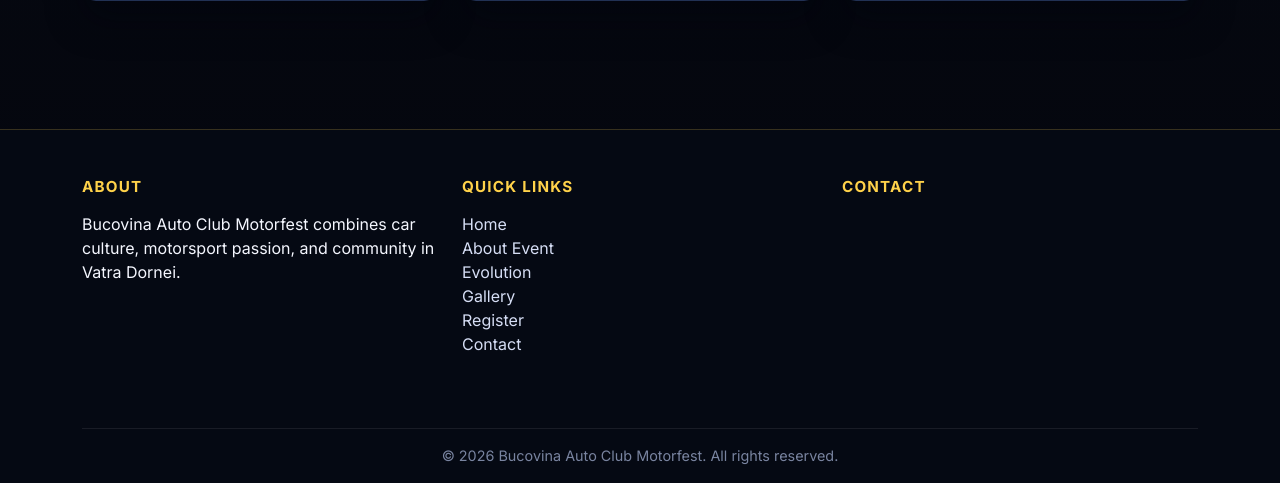
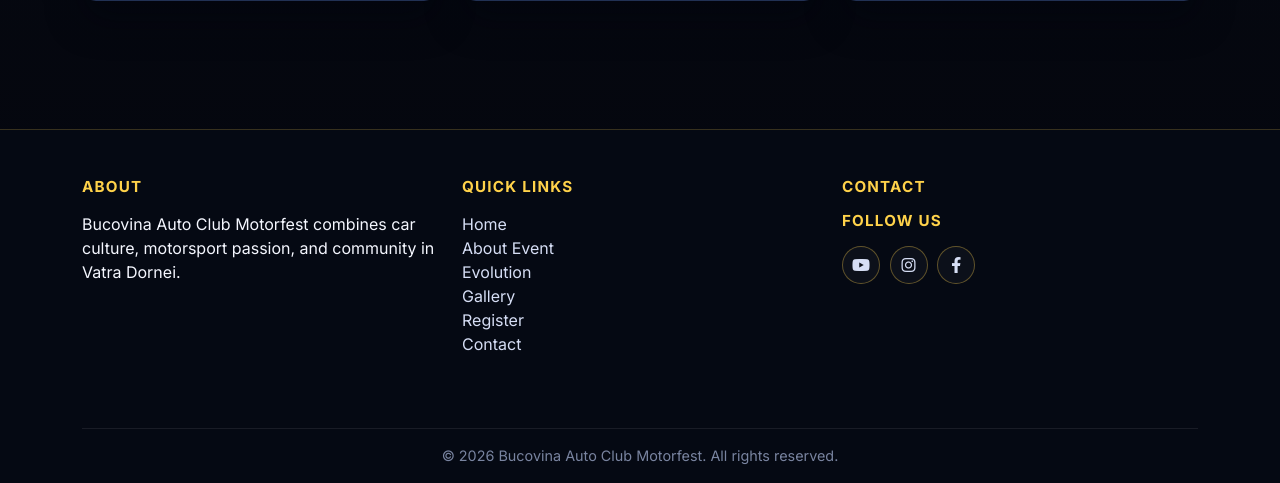
Before and after one commit to adynetro/bacmotorfest, a Django app: page /about/ in a window 1280 px wide. Shown: the part 1502-1985 px from the top of the page. Run offline with Django 5.2, Linux system fonts and the light colour scheme; data that the repository does not hold is empty.

Commit message:
Add social media icons and links in footer
- Add YouTube, Instagram, and Facebook icon links
- Style circular social icon buttons to match site theme
- Open social links in new tabs with secure rel attrs

Co-authored-by: Copilot <223556219+Copilot@users.noreply.github.com>

```diff
--- a/core/templates/base.html
+++ b/core/templates/base.html
@@ -246,6 +246,32 @@
             color: var(--brand);
         }
 
+        .social-links {
+            display: flex;
+            gap: 0.6rem;
+            margin-top: 0.8rem;
+        }
+
+        .social-link {
+            width: 38px;
+            height: 38px;
+            border-radius: 50%;
+            display: inline-flex;
+            align-items: center;
+            justify-content: center;
+            border: 1px solid rgba(255, 210, 74, 0.35);
+            background: rgba(255, 255, 255, 0.03);
+            color: #d6def5;
+            transition: all 0.2s ease;
+        }
+
+        .social-link:hover {
+            color: #111;
+            background: var(--brand);
+            border-color: var(--brand);
+            transform: translateY(-1px);
+        }
+
         .footer-bottom {
             color: #7984a0;
             text-align: center;
@@ -316,6 +342,18 @@
                         <p>Email: <a href="mailto:{{ event.contact_email }}">{{ event.contact_email }}</a></p>
                         <p>Phone: <a href="tel:{{ event.contact_phone }}">{{ event.contact_phone }}</a></p>
                     {% endif %}
+                    <h5 class="mt-3">Follow Us</h5>
+                    <div class="social-links">
+                        <a class="social-link" href="https://www.youtube.com/@automeetvd" target="_blank" rel="noopener noreferrer" aria-label="YouTube">
+                            <i class="fab fa-youtube"></i>
+                        </a>
+                        <a class="social-link" href="https://www.instagram.com/auto_meet_vatra_dornei/" target="_blank" rel="noopener noreferrer" aria-label="Instagram">
+                            <i class="fab fa-instagram"></i>
+                        </a>
+                        <a class="social-link" href="https://www.facebook.com/BucovinaAutoClub" target="_blank" rel="noopener noreferrer" aria-label="Facebook">
+                            <i class="fab fa-facebook-f"></i>
+                        </a>
+                    </div>
                 </div>
             </div>
             <div class="footer-bottom">
```
